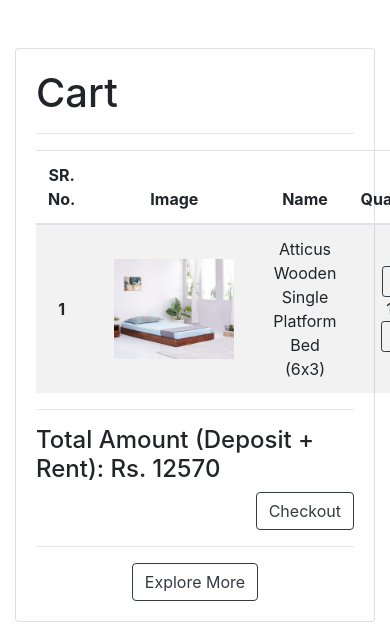
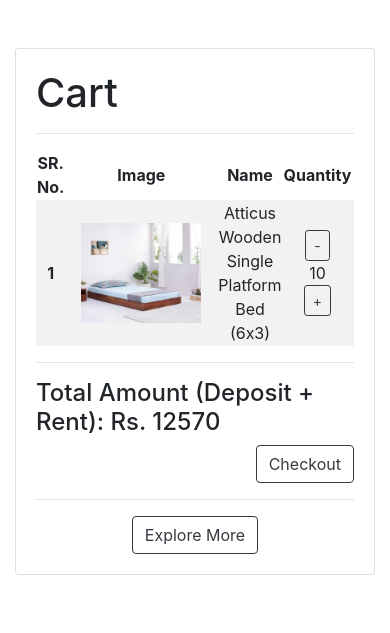
Before and after one commit to Ashish0741/PRW, a Flask app: page /cart in a window 390 px wide; the page is wider, and only the part inside the window is pictured. Shown: the part 56-689 px from the top of that part. Run offline with Flask 3, Linux system fonts and the light colour scheme; a user stored in the database is signed in; data comes from the database, SQL or seed files in the repository; tables that the repository leaves empty hold one stand-in row (values such as "Sample post"); some libraries are stand-ins or nearby versions.

Commit message:
Made Renter and Cart Page responsive

```diff
--- a/templates/cart.html
+++ b/templates/cart.html
@@ -13,7 +13,7 @@ PRW | Cart
             <h1>Cart</h1>
             <hr>
             {% if cart_items %}
-            <table class="table text-center table-striped">
+            <table class="table-responsive text-center table-striped">
                 <thead>
                     <tr>
                         <th scope="col">SR. No.</th>
--- a/templates/renter.html
+++ b/templates/renter.html
@@ -140,7 +140,7 @@ PRW | Renter
             <div class="card mt-5">
                 <div class="card-body">
                     {% if products %}
-                    <table class="table table-striped">
+                    <table class="table-responsive table-striped">
                         <thead class="text-center">
                             <tr>
                                 <th scope="col">Sr.No.</th>
```
